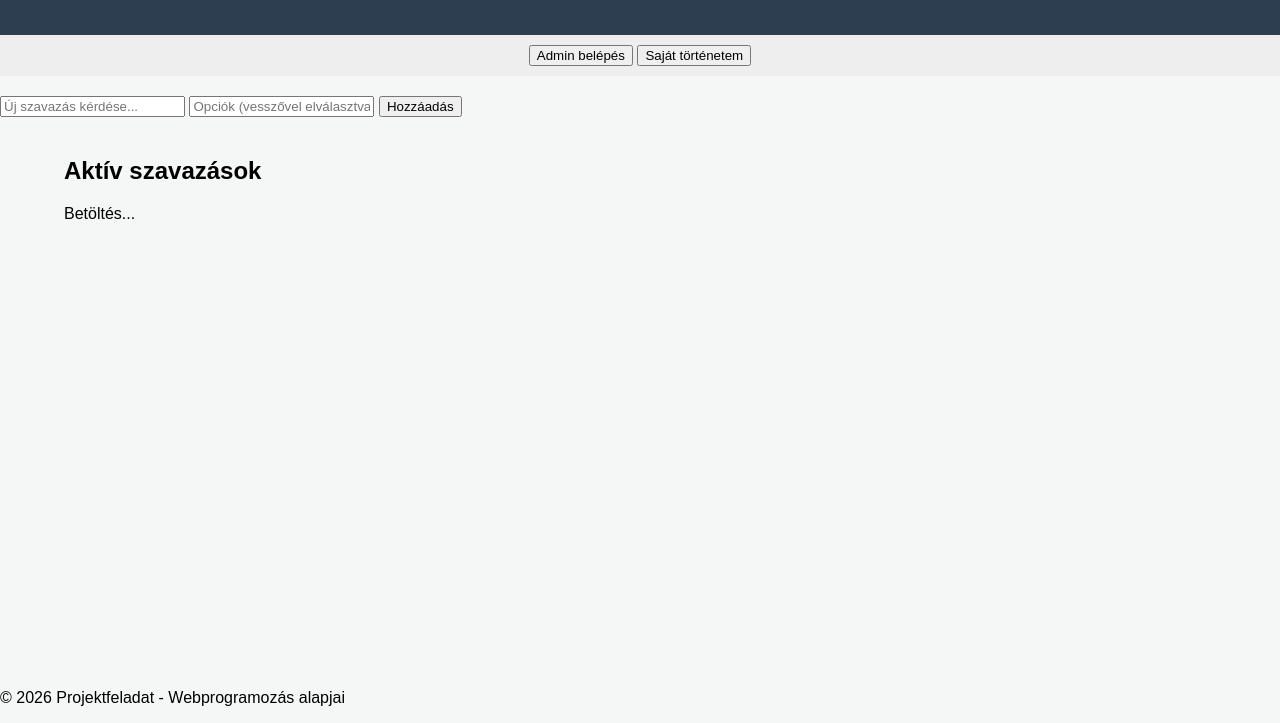
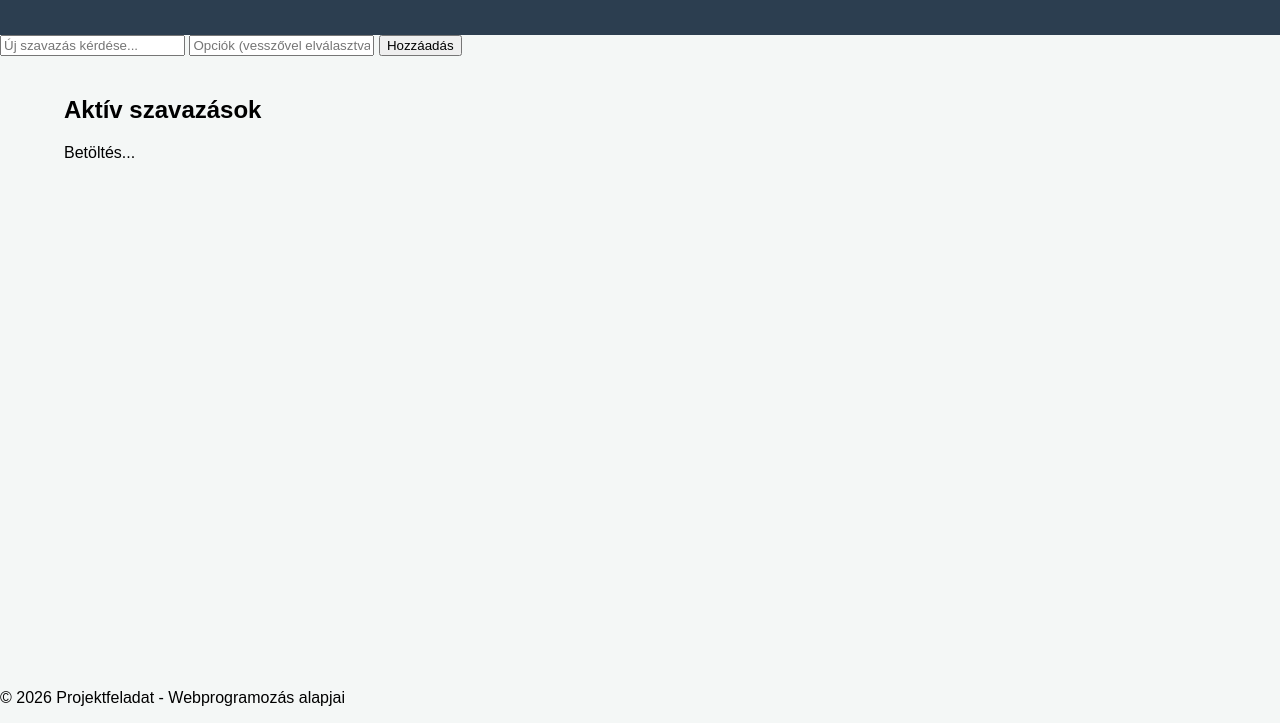
Before and after one commit to zoli7779/online-szavazas-projekt, a website: page index.html in a window 1280 px wide. Shown: the part 77-800 px from the top of the page. Drawn offline with Linux system fonts and the light colour scheme; no server answers.

```diff
--- a/index.html
+++ b/index.html
@@ -11,16 +11,11 @@
         <h1>Szavazási Platform</h1>
     </header>
 
-	<div style="background: #eee; padding: 10px; margin-bottom: 20px; text-align: center;">
-        <button onclick="alert('Admin felület megnyitása...')">Admin belépés</button>
-        <button onclick="fetch('/api/user/history/1').then(r=>r.json()).then(d=>alert('Eddigi szavazataid: ' + JSON.stringify(d)))">Saját történetem</button>
+    <div class="admin-panel">
+        <input type="text" id="uj-kerdes" placeholder="Új szavazás kérdése...">
+        <input type="text" id="uj-opciok" placeholder="Opciók (vesszővel elválasztva): Alma, Körte, Barack">
+        <button onclick="ujSzavazas()">Hozzáadás</button>
     </div>
-
-	<div class="admin-panel">
-		<input type="text" id="uj-kerdes" placeholder="Új szavazás kérdése...">
-		<input type="text" id="uj-opciok" placeholder="Opciók (vesszővel elválasztva: Alma, Körte, Barack)">
-		<button onclick="ujSzavazas()">Hozzáadás</button>
-	</div>
 
     <main class="container">
         <section id="aktiv-szavazasok">
```
